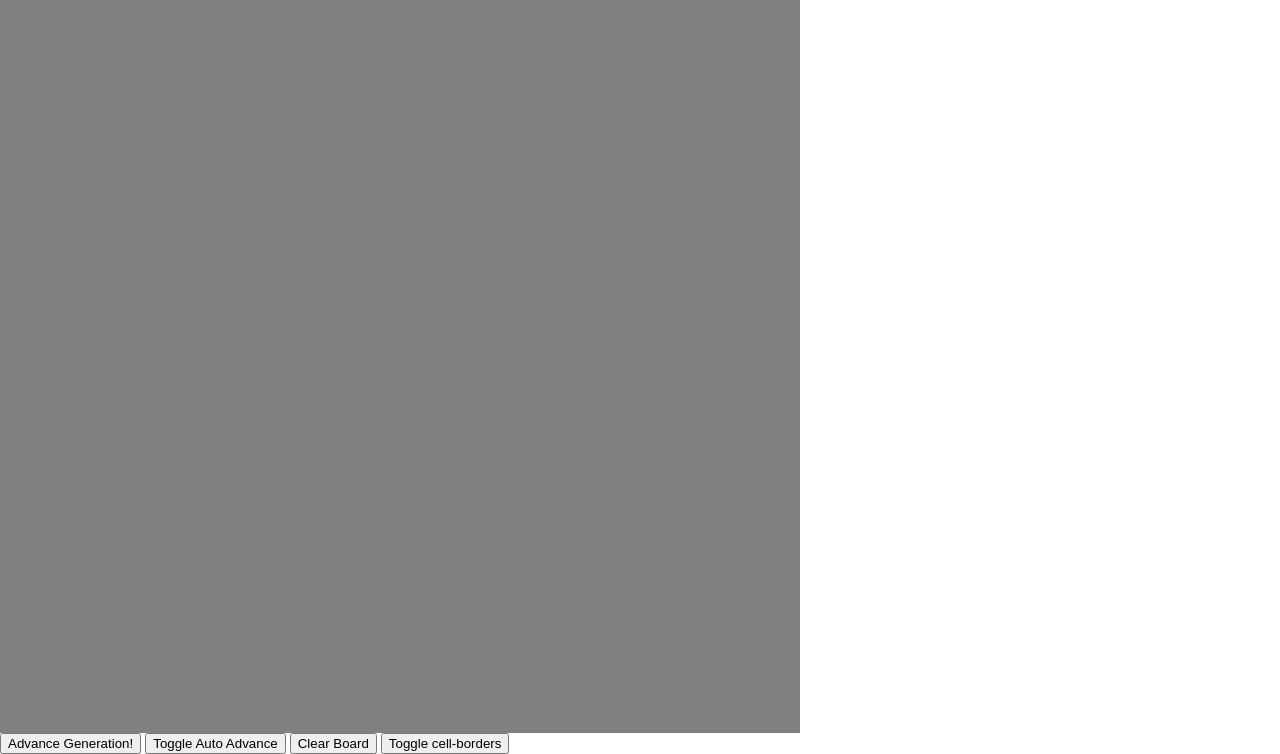
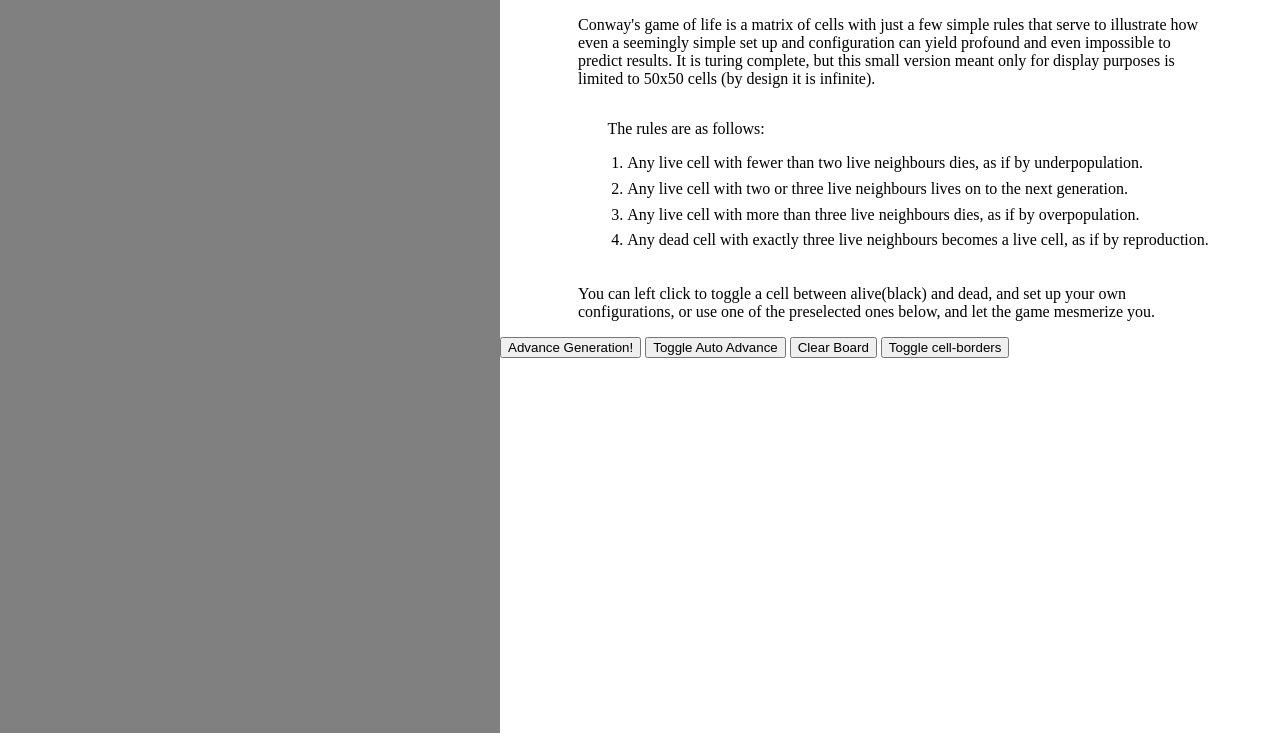
Before and after one commit to Diana-Deluvian/Conways-game-of-life, a plain HTML site: page index.html in a window 1280 px wide. Shown: the part 67-821 px from the top of the page. After the commit the page ends 800 px from the top, so only its background shows below. Drawn offline with Linux system fonts and the light colour scheme.

Commit message:
improved styling, added intro section

```diff
--- a/index.css
+++ b/index.css
@@ -1,5 +1,5 @@
 :root {
-    --cellsize: 10%;
+    --cellsize: 2%;
   }
 
 
@@ -8,7 +8,15 @@ body {
     padding: 0;
 }
 
-#container {
+.container {
+    display: flex;
+    flex-direction: row;
+    width: 100vw;
+    height: 100vh;
+
+}
+
+#cellContainer {
     width: 100vh;
     height: 100vh;
     min-width: 500px;
@@ -16,7 +24,6 @@ body {
     display: flex;
     flex-direction: row;
     flex-wrap: wrap;
-    align-items: stretch;
 }
 
 .cell {
@@ -35,3 +42,29 @@ body {
 .alive {
     background-color: black;
 }
+
+.rules {
+    display: flex;
+    flex-direction: column;
+    align-items: center;
+}
+
+h2 {
+    text-align: center;
+}
+
+p {
+    max-width: 80%;
+}
+
+ol {
+}
+
+li {
+    padding: 0.3vw;
+    list-style-position: inside;
+}
+
+li:first-of-type {
+    margin-top: 1vw;
+}
--- a/index.html
+++ b/index.html
@@ -8,11 +8,33 @@
     <title>Document</title>
 </head>
 <body>
-    <div id="container"></div>
-    <button onclick="advanceGeneration()">Advance Generation!</button>
-    <button onclick="autoAdvance()">Toggle Auto Advance</button>
-    <button onclick="clearBoard()">Clear Board</button>
-    <button onclick="toggleBorder()">Toggle cell-borders</button>
-    <script src="index.js"></script>
+    <div class="container">
+        <div id="cellContainer"></div>
+        <div id="content">
+            <div class="rules">
+                <h2>Conway's Game of Life</h2>
+                <p>Conway's game of life is a matrix of cells with just a few simple rules that serve
+                    to illustrate how even a seemingly simple set up and configuration can yield profound
+                    and even impossible to predict results. It is turing complete, but this small version
+                    meant only for display purposes is limited to 50x50 cells (by design it is infinite).
+                </p>
+                <ol>The rules are as follows:
+                    <br>
+                    <li>Any live cell with fewer than two live neighbours dies, as if by underpopulation.</li>
+                    <li>Any live cell with two or three live neighbours lives on to the next generation.</li>
+                    <li>Any live cell with more than three live neighbours dies, as if by overpopulation.</li>
+                    <li>Any dead cell with exactly three live neighbours becomes a live cell, as if by reproduction.</li>
+                </ol>
+                <p>You can left click to toggle a cell between alive(black) and dead, and set up your own
+                    configurations, or use one of the preselected ones below, and let the game mesmerize you. </p>
+            </div>
+            <div class="options">
+                <button onclick="advanceGeneration()">Advance Generation!</button>
+                <button onclick="autoAdvance()">Toggle Auto Advance</button>
+                <button onclick="clearBoard()">Clear Board</button>
+                <button onclick="toggleBorder()">Toggle cell-borders</button></div>
+        </div>
+        <script src="index.js"></script>
+    </div>
 </body>
 </html>
--- a/index.js
+++ b/index.js
@@ -3,10 +3,10 @@
 //  Any live cell with more than three live neighbours dies, as if by overpopulation.
 //  Any dead cell with exactly three live neighbours becomes a live cell, as if by reproduction.
 
-var size = 10;
+var size = 50;
 
 function generateCells(){
-    let container = document.getElementById('container');
+    let container = document.getElementById('cellContainer');
     for (let i = 0; i < size; i++){
         for(let j = 0; j < size; j++) {
             const newCell = document.createElement("div");
```
